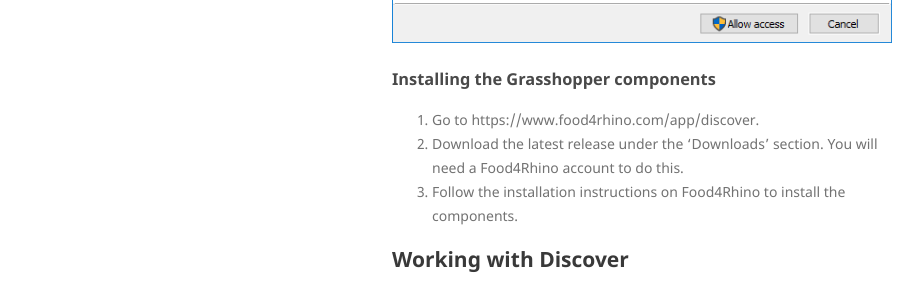
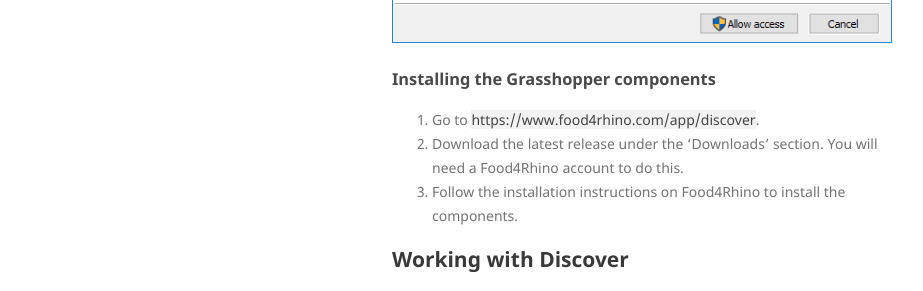
Before and after one commit to colidescope/discover, a Jekyll site: the page built from docs/index.md, in a window 1280 px wide and 900 px high, scrolled down 1859 px. Shown: the part 299-590 px from the top of the window, without its empty margins (178-1101 px from the left). Built offline with Jekyll 4.4.1, drawn with Linux system fonts in a browser that asks for light colours; part of the change alters nothing that is shown.

```diff
--- a/docs/index.md
+++ b/docs/index.md
@@ -42,7 +42,7 @@ Discover currently supports Python 3.7, which is the latest version at the time
 
 ### Installing the Grasshopper components
 
-1. Go to https://www.food4rhino.com/app/discover.
+1. Go to [https://www.food4rhino.com/app/discover](https://www.food4rhino.com/app/discover).
 2. Download the latest release under the 'Downloads' section. You will need a Food4Rhino account to do this.
 3. Follow the installation instructions on Food4Rhino to install the components.
 
```
